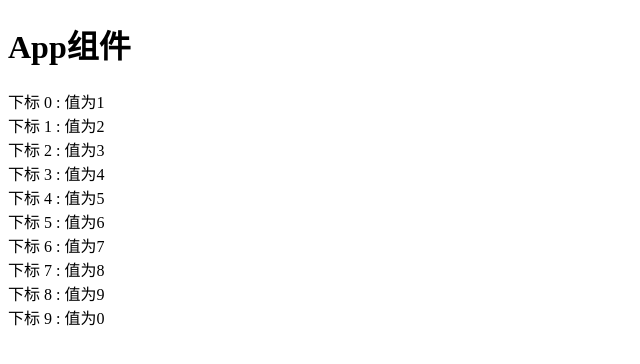
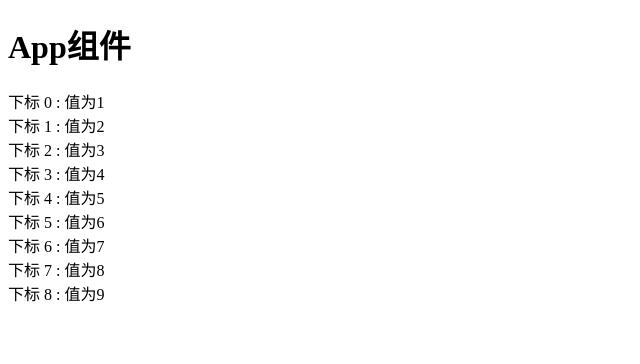
Before and after one commit to johnnywwy/react-demo-1, a React (Create React App) app: page / in a window 1280 px wide. Shown: the top 364 px of the page, without its empty margins (0-640 px from the left). Built offline with nearby package versions, Linux system fonts and the light colour scheme.

Commit message:
测试 main2分支

```diff
--- a/src/App.js
+++ b/src/App.js
@@ -3,7 +3,7 @@ function App() {
   return (
     <div>
       <h1>App组件</h1>
-      <Component numbers={[1,2,3,4,5,6,7,8,9,0]}/>
+      <Component numbers={[1,2,3,4,5,6,7,8,9]}/>
     </div>
   );
 }
```
